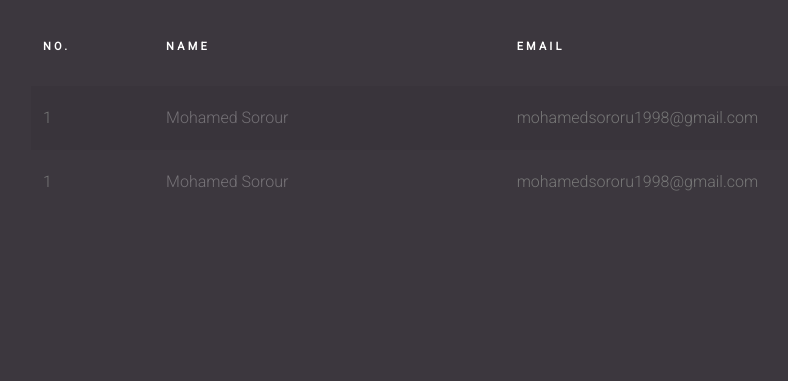
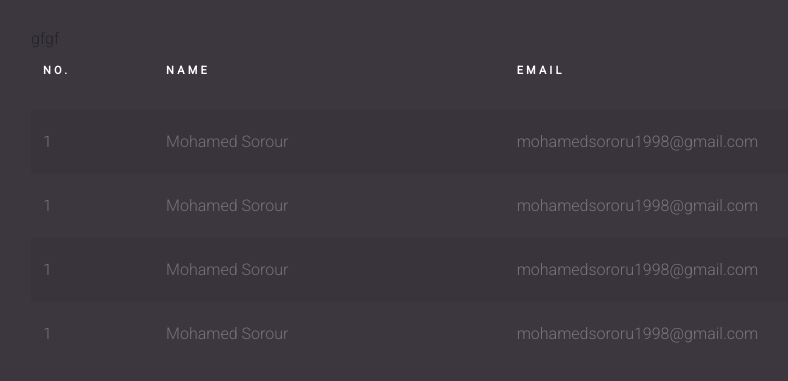
Before and after one commit to menanagy/Devops, a plain HTML site: page index.html in a window 1280 px wide. Shown: the part 317-698 px from the top of the page, without its empty margins (54-842 px from the left). Drawn offline with Linux system fonts and the light colour scheme.

Commit message:
git commit -m "my first commit"

```diff
--- a/index.html
+++ b/index.html
@@ -42,8 +42,23 @@
               </tr>
             </thead>
             <tbody>
+              gfgf
+              <!-- copy from here -->
+              <tr scope="row">
+                <td>1</td>
+                <td><a href="#">Mohamed Sorour</a></td>
+                <td>mohamedsororu1998@gmail.com</td>
+              </tr>
 
-              <!-- copy from here -->
+              <!-- to here -->
+                            <!-- copy from here -->
+                            <tr scope="row">
+                              <td>1</td>
+                              <td><a href="#">Mohamed Sorour</a></td>
+                              <td>mohamedsororu1998@gmail.com</td>
+                            </tr>
+
+                              <!-- copy from here -->
               <tr scope="row">
                 <td>1</td>
                 <td><a href="#">Mohamed Sorour</a></td>
```
